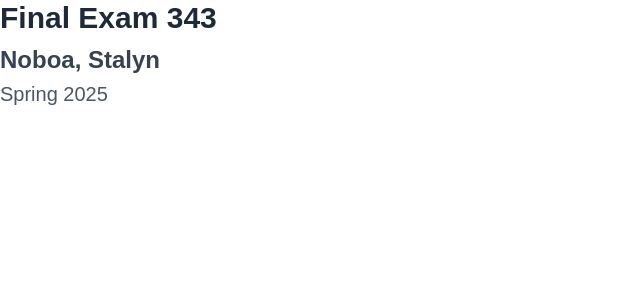
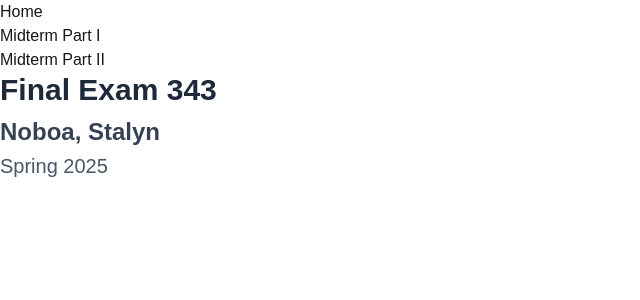
Before and after one commit to sonoboa/final343, a Next.js app: page / in a window 1280 px wide. Shown: the top 300 px of the page, without its empty margins (0-640 px from the left). Built offline with nearby package versions, Linux system fonts and the light colour scheme.

Commit message:
added menubar

```diff
--- /dev/null
+++ b/src/app/components/menubar.jsx
@@ -0,0 +1,11 @@
+export default function Menubar() {
+  return (
+    <>
+      <ul>
+        <li>Home</li>
+        <li>Midterm Part I</li>
+        <li>Midterm Part II</li>
+      </ul>
+          </>
+  )
+}
--- a/src/app/layout.jsx
+++ b/src/app/layout.jsx
@@ -1,5 +1,6 @@
 import { Geist, Geist_Mono } from "next/font/google";
 import "./globals.css";
+import Menubar from "./components/Menubar";
 
 const geistSans = Geist({
   variable: "--font-geist-sans",
@@ -12,8 +13,7 @@ const geistMono = Geist_Mono({
 });
 
 export const metadata = {
-  title: "Noboa, Stalyn Final",
-
+  title: "Qureshi, Anique Final",
 };
 
 export default function RootLayout({ children }) {
@@ -22,6 +22,7 @@ export default function RootLayout({ children }) {
       <body
         className={`${geistSans.variable} ${geistMono.variable} antialiased`}
       >
+        <Menubar />
         {children}
       </body>
     </html>
```
